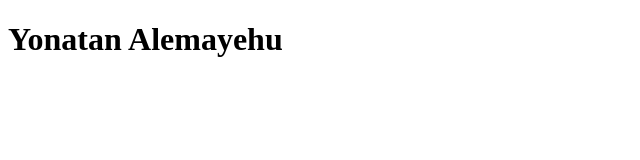
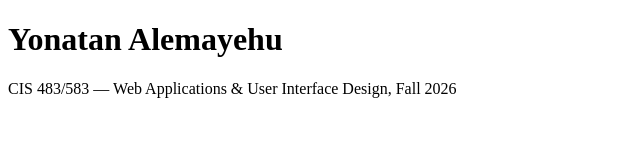
Before and after one commit to Yoni062004/cis483-hw1, a plain HTML site: page index.html in a window 1280 px wide. Shown: the whole page, without its empty margins (0-640 px from the left). Drawn offline with Linux system fonts and the light colour scheme.

Commit message:
Add course and term line under the heading

```diff
--- a/index.html
+++ b/index.html
@@ -6,5 +6,6 @@
   </head>
   <body>
     <h1>Yonatan Alemayehu</h1>
+    <p>CIS 483/583 &mdash; Web Applications &amp; User Interface Design, Fall 2026</p>
   </body>
 </html>
```
